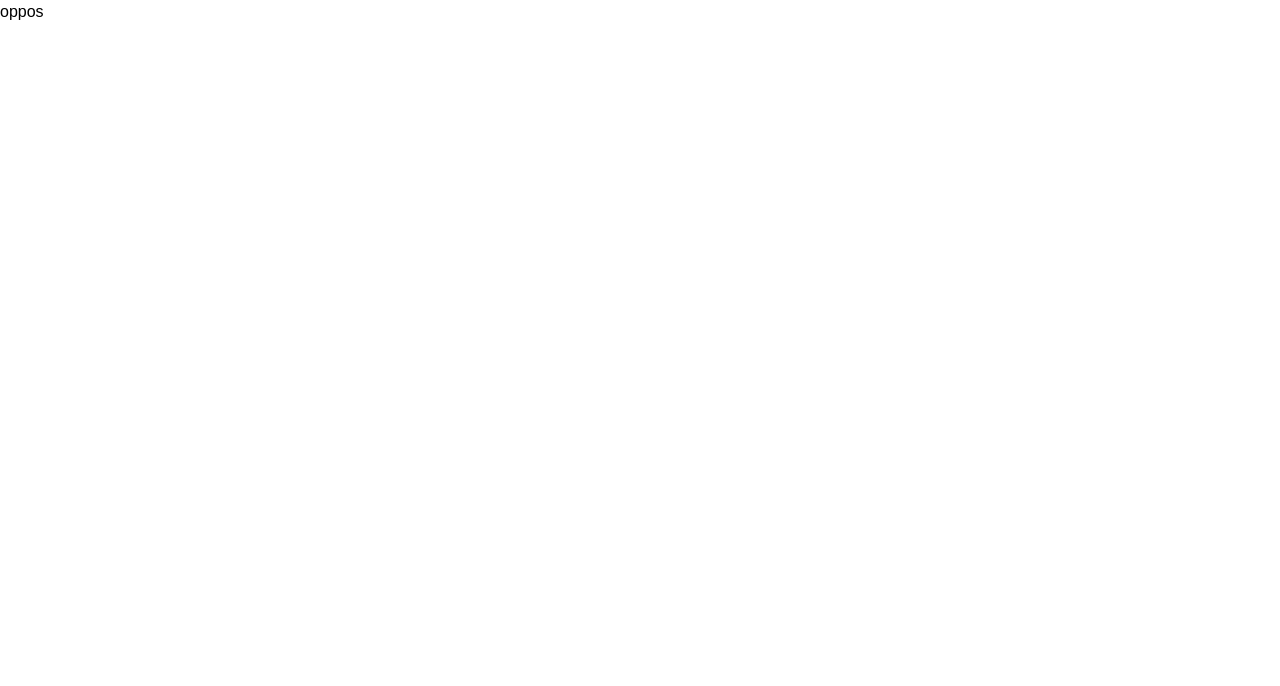
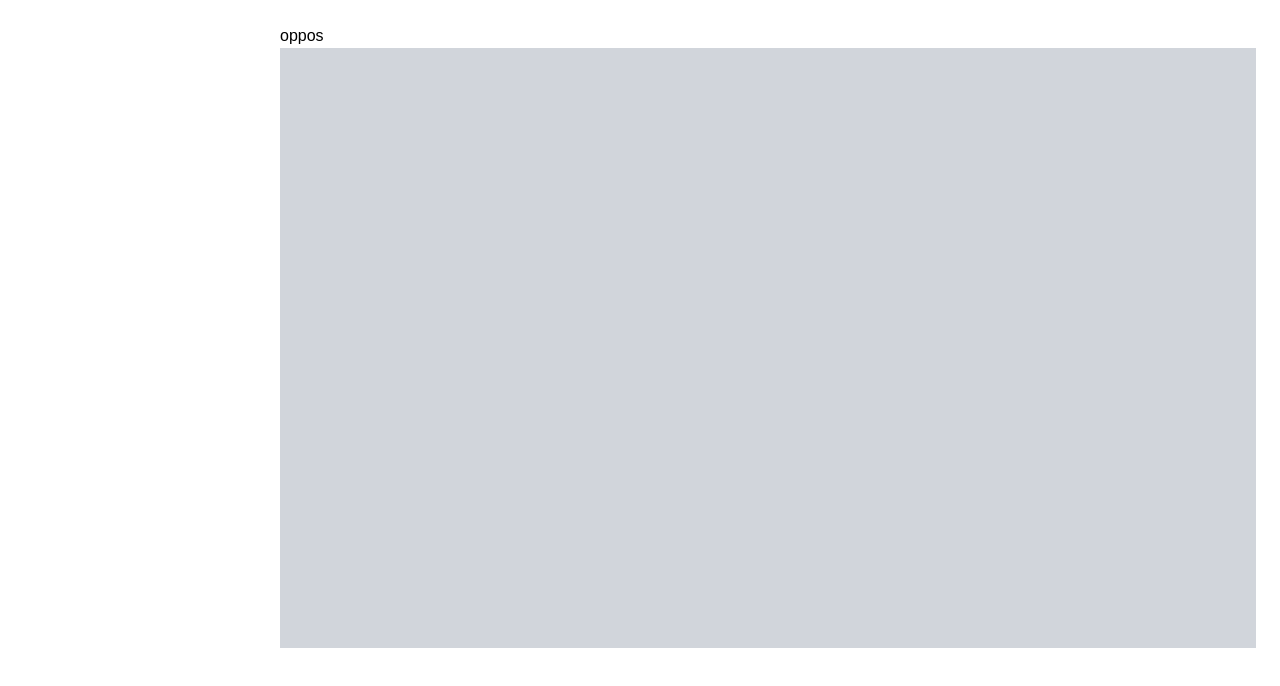
Before and after one commit to rafael-men/saas-odonto-clinics, a Next.js app in the folder odonto-clinics/: page /dashboard in a window 1280 px wide. Shown: the top 686 px of the page. Built offline with nearby package versions, Linux system fonts and the light colour scheme; a web font is replaced by a local one.

Commit message:
mobile sidebar

```diff
--- /dev/null
+++ b/odonto-clinics/src/app/dashboard/_components/Sidebar.tsx
@@ -0,0 +1,92 @@
+'use client'
+import { useState } from "react";
+import { usePathname } from "next/navigation";
+import clsx from "clsx";
+import {
+  Sheet,
+  SheetContent,
+  SheetDescription,
+  SheetHeader,
+  SheetTitle,
+  SheetTrigger
+} from "@/components/ui/sheet";
+import { Button } from "@/components/ui/button";
+import { CalendarCheck2, Folder, List, Settings } from "lucide-react";
+import Link from "next/link";
+
+export function Sidebar({children} : {children : React.ReactNode}) {
+    const pathname = usePathname()
+    const [Collapsed, setCollapsed] = useState(false)
+
+
+    return (
+        <div className="flex min-h-screen w-full">
+            <div className={clsx("flex flex-1 flex-col transition-all duration-300",{
+                'md:ml-20' : Collapsed,
+                'md:ml-64' : !Collapsed
+            })}>
+
+                <header className="md:hidden flex items-center justify-between border-b px-2 md:px-6 h-14 z-10 sticky top-0 bg-white">
+                    <Sheet>
+                        <div className="flex items-center gap-4">
+                            <SheetTrigger asChild>
+                                <Button size='icon' className="md:hidden">
+                                    <List className="w-5 h-5"/>
+                                </Button>
+                            </SheetTrigger>
+
+                            <h1 className="text-base md:text-lg font-semibold">
+                                Menu
+                            </h1>
+                        </div>
+
+
+                    <SheetContent side="right" className="sm:max-w-xs text-black bg-white">
+                        <SheetTitle className="text-center pt-5">Odonto Clinic</SheetTitle>
+
+                        <nav className="grid gap-2 text-base pt-5">
+                            <SidebarNav href="/dashboard" label="dashboard" pathname={pathname} collapsed={Collapsed}
+                            icon={<CalendarCheck2 className="w-6 h-6"/>}/>
+
+                            <SidebarNav href="/dashboard/services" label="Serviços" pathname={pathname} collapsed={Collapsed}
+                            icon={<Folder className="w-5 h-6"/> }/>
+
+                            <SidebarNav href="/dashboard/profile" label="Perfil" pathname={pathname} collapsed={Collapsed}
+                            icon={<Settings className="w-5 h-6"/> }/>
+
+                        </nav>
+                    </SheetContent>
+                    </Sheet>
+                </header>
+
+                <main className="flex-1 py-4 px-2 md:p-6">
+                    {children}
+                </main>
+
+            </div>
+        </div>
+    )
+}
+
+interface SidebarNavProps {
+    href: string;
+    icon: React.ReactNode;
+    label: string;
+    pathname: string
+    collapsed: boolean
+}
+
+function SidebarNav({href,icon,label,pathname,collapsed} : SidebarNavProps) {
+    return (
+        <Link href={href}>
+            <div className={clsx("flex items-center gap-2 px-3 py-2 rounded-md transition-colors",{
+                'bg-blue-600 text-white' : pathname === href,
+                'text-slate-600' : pathname !== href,
+
+            })}>
+                <span className="w-6 h-6">{icon}</span>
+                {!collapsed && <span>{label}</span>}
+            </div>
+        </Link>
+    )
+}
--- /dev/null
+++ b/odonto-clinics/src/app/dashboard/layout.tsx
@@ -0,0 +1,15 @@
+import { Sidebar } from "./_components/Sidebar"
+
+
+export default function Dashboard({
+    children,
+} : {
+    children : React.ReactNode
+})  {
+return (
+    <>
+    <Sidebar>
+        {children}
+    </Sidebar>
+    </>
+)}
--- a/odonto-clinics/src/app/dashboard/page.tsx
+++ b/odonto-clinics/src/app/dashboard/page.tsx
@@ -1,6 +1,10 @@
 
 export default function Dashboard() {
   return (
-    <div>oppos</div>
+    <div>
+      <h1>oppos</h1>
+      <div className="w-full h-[600px] bg-gray-300 mb-10 ">
+      </div>
+    </div>
   )
 }
--- /dev/null
+++ b/odonto-clinics/src/app/dashboard/profile/page.tsx
@@ -0,0 +1,7 @@
+export default function Profile() {
+    return (
+        <div>
+            <div>dsd</div>
+        </div>
+    )
+}
--- /dev/null
+++ b/odonto-clinics/src/app/dashboard/services/page.tsx
@@ -0,0 +1,7 @@
+export default function Services() {
+    return (
+        <div>
+            <div>Dashboards fd</div>
+        </div>
+    )
+}
```
